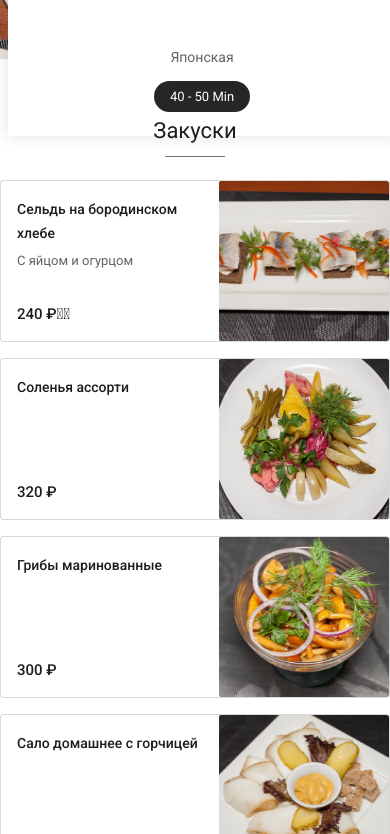
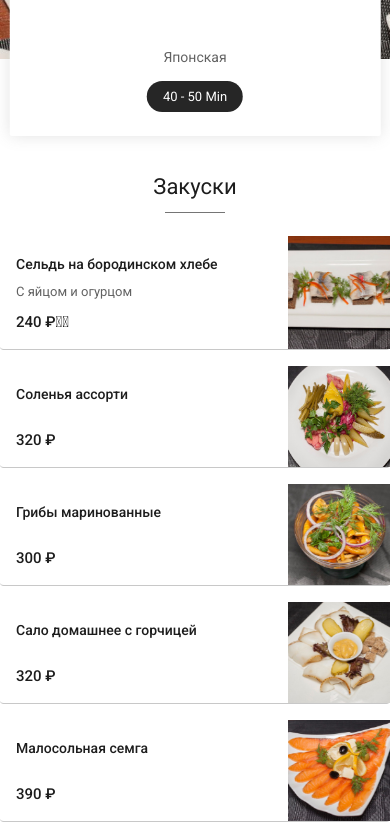
Before and after one commit to AidarIonov/math-quiz, a website built with webpack: page src/samurai.html in a window 390 px wide. Shown: the part 270-1104 px from the top of the page. Built offline with nearby package versions, Linux system fonts and the light colour scheme; files whose address does not match are found by name.

Commit message:
css minimize plugin

```diff
--- a/src/assets/scss/components/banner.scss
+++ b/src/assets/scss/components/banner.scss
@@ -56,10 +56,13 @@
 }
 
 .banner__content {
-  width: 100%;
   @include mobile {
+    width: 95%;
     padding: 24px 49px;
     position: absolute;
+    top: 50%;
+    left: 50%;
+    transform: translateX(-50%);
   }
 }
 
--- a/src/assets/scss/components/card.scss
+++ b/src/assets/scss/components/card.scss
@@ -3,8 +3,7 @@
 .card {
   padding: 0;
   min-height: 160px;
-  margin-right: 16px;
-  margin-bottom: 49px;
+  margin: 0 16px 49px 0;
   display: grid;
   grid-template-columns: 1fr auto;
   img {
@@ -38,4 +37,10 @@
   @include tablet() {
     margin: 0 0 16px 0;
   }
+  @include mobile {
+    grid-template-columns: 1fr 102px;
+    border: none;
+    border-bottom: 1px solid rgba(#757575, .4);
+    min-height: 102px;
+  }
 }
--- a/src/samurai.html
+++ b/src/samurai.html
@@ -59,7 +59,7 @@
           </div>
         </div>
         <div class="content__items">
-          <div class="container">
+          <div class="container content__container">
             <h2 class="content__title">Закуски</h2>
             <div class="row">
               <a href="#" class="col-lg-6">
```
Also changed, not shown: src/hachapurnaya.html (+1 -1 lines), build/webpack.build.conf.js, dist/hachapurnaya.html, dist/index.html, dist/pushkin.html, dist/samurai.html, 8 other files.
